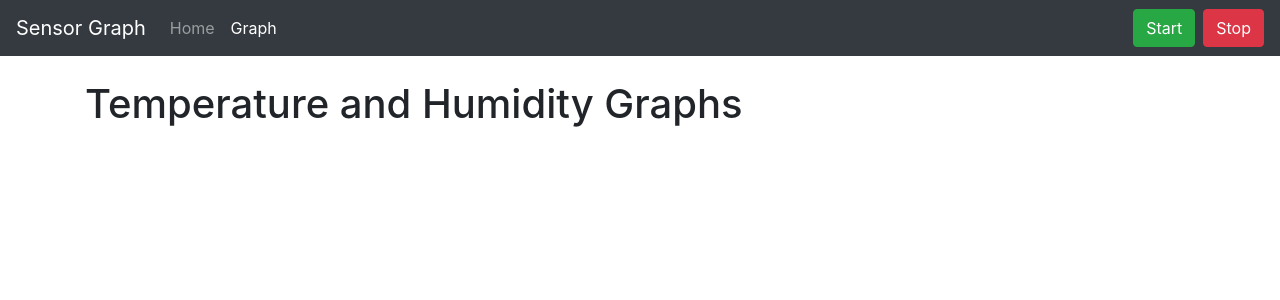
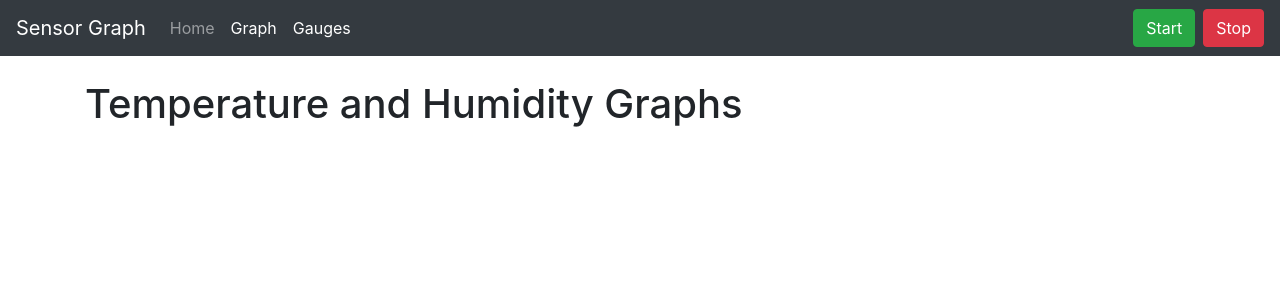
Before and after one commit to alexanderzichacek/poit_final, a Flask app: page /graph in a window 1280 px wide. Shown: the top 300 px of the page. Run offline with Flask 3, Linux system fonts and the light colour scheme; some libraries are stand-ins or nearby versions.

Commit message:
edit routes

```diff
--- a/templates/gauge.html
+++ b/templates/gauge.html
@@ -13,7 +13,7 @@
 <body>
   <nav class="navbar navbar-expand-lg navbar-dark bg-dark">
     <a class="navbar-brand"
-      href="#">Sensor Gauges</a>
+      href="/numeric">Sensor Gauges</a>
     <button class="navbar-toggler"
       type="button"
       data-toggle="collapse"
@@ -28,7 +28,7 @@
       <ul class="navbar-nav">
         <li class="nav-item">
           <a class="nav-link"
-            href="/">Home</a>
+            href="/numeric">Home</a>
         </li>
         <li class="nav-item">
           <a class="nav-link"
--- a/templates/graph.html
+++ b/templates/graph.html
@@ -33,6 +33,10 @@
         <li class="nav-item active">
           <a class="nav-link"
             href="/graph">Graph <span class="sr-only">(current)</span></a>
+        </li>
+        <li class="nav-item active">
+          <a class="nav-link"
+            href="/gauge">Gauges</a>
         </li>
       </ul>
       <button id="startButton"
--- a/templates/numeric.html
+++ b/templates/numeric.html
@@ -30,6 +30,10 @@
         <li class="nav-item">
           <a class="nav-link"
             href="/graph">Graph</a>
+        </li>
+        <li class="nav-item active">
+          <a class="nav-link"
+            href="/gauge">Gauges</a>
         </li>
       </ul>
       <button id="startButton"
```
